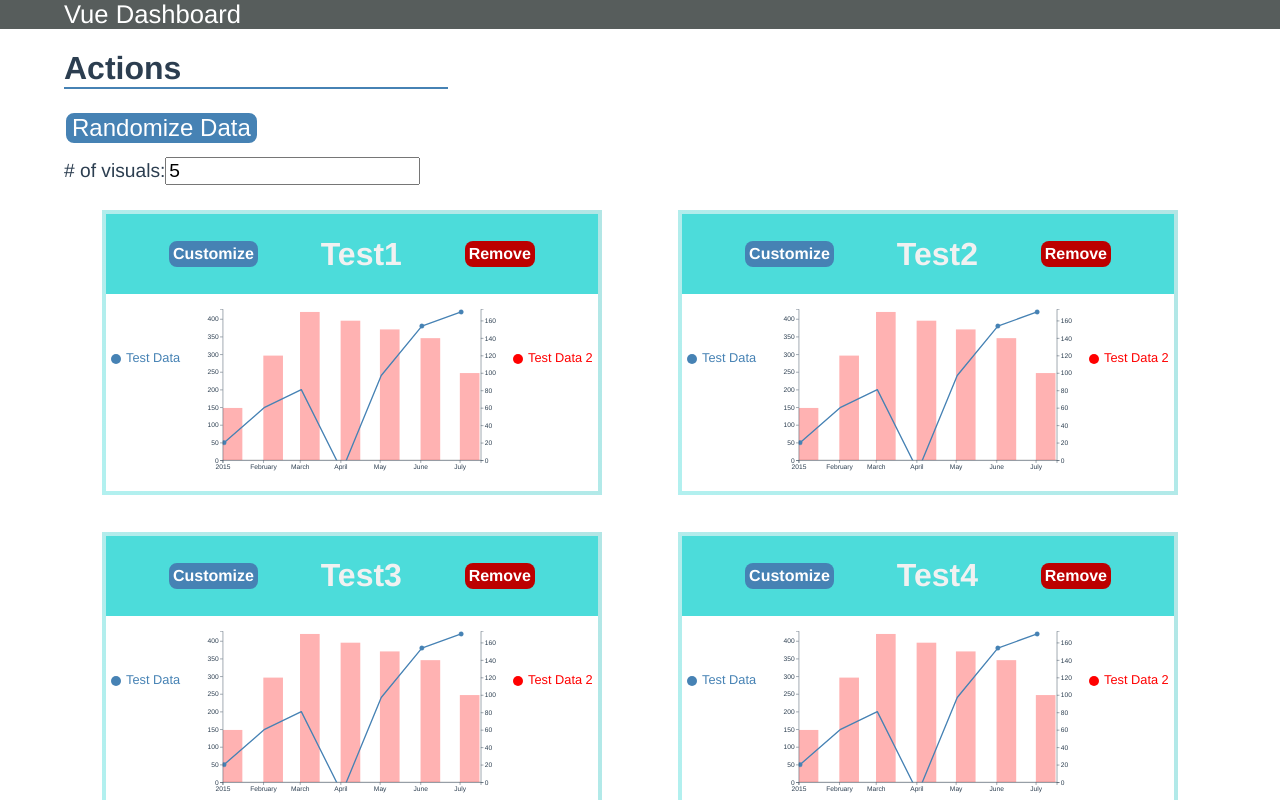
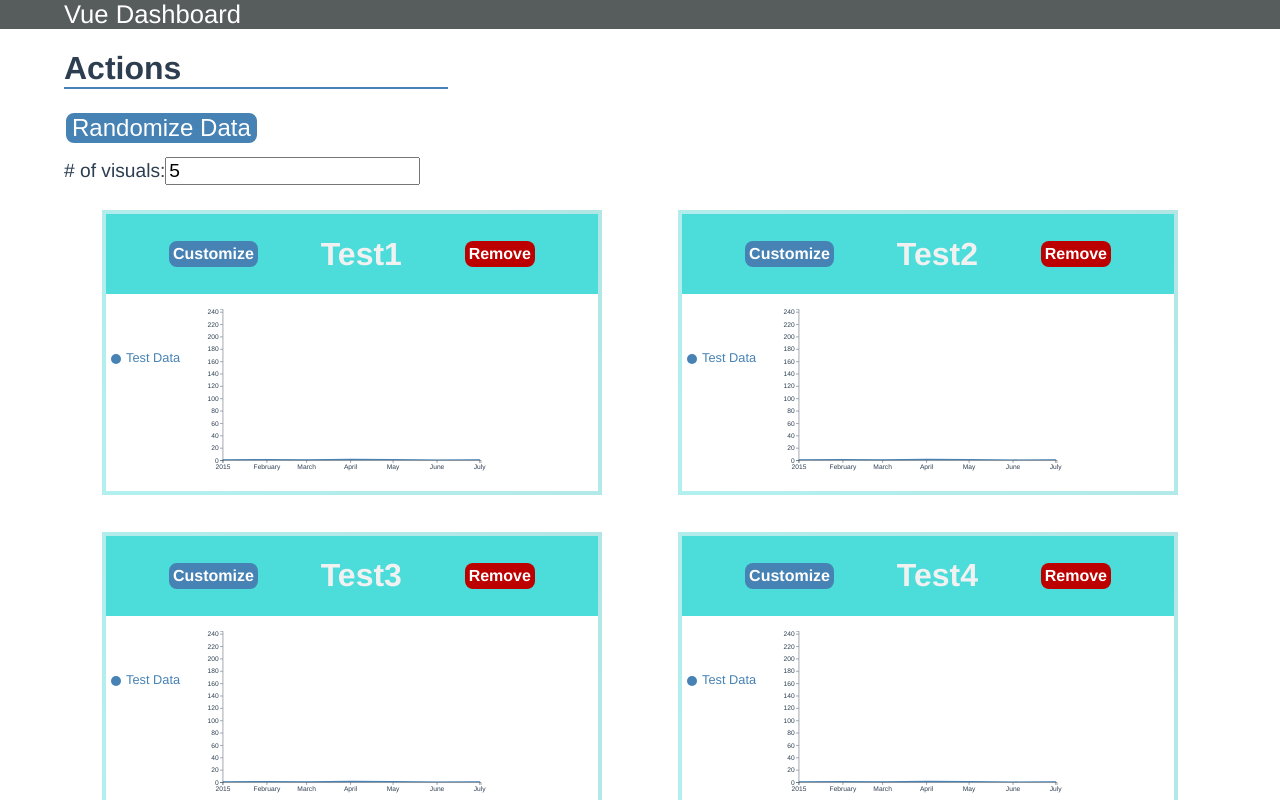
Before and after one commit to couchds/vue-linegraph, a Vue app: page / in a window 1280 px wide. Shown: the top 800 px of the page. Built offline with nearby package versions, Linux system fonts and the light colour scheme.

Commit message:
fix formatting

```diff
--- a/src/components/LineGraph.vue
+++ b/src/components/LineGraph.vue
@@ -60,44 +60,43 @@ export default {
                     animateDraw: true,
                     animateDrawDuration: 1000,
                     color: 'steelblue',
-                    criticalValues: [120, 350],
                     isBar: false,
                     name: 'Test Data',
                     referenceRange: [150, 300],
                     yAxis: 0,
                     measurements: [
                         {
-                            datetime: '2015-01-02',
-                            value: 50
+                            datetime: '2015-01-01',
+                            value: 0.6
                         },
                         {
-                            datetime: '2015-02-02',
-                            value: 150
+                            datetime: '2015-02-01',
+                            value: 1.2
                         },
                         {
-                            datetime: '2015-03-02',
-                            value: 200
+                            datetime: '2015-03-01',
+                            value: 0.5
                         },
                         {
-                            datetime: '2015-04-02',
-                            value: -30
+                            datetime: '2015-04-01',
+                            value: 1.3
                         },
                         {
-                            datetime: '2015-05-02',
-                            value: 240
+                            datetime: '2015-05-01',
+                            value: 1.2
                         },
                         {
-                            datetime: '2015-06-02',
-                            value: 380
+                            datetime: '2015-06-01',
+                            value: 0.4
                         },
                         {
-                            datetime: '2015-07-02',
-                            value: 420
+                            datetime: '2015-07-01',
+                            value: 0.6
                         }
                     ]
                 },
                 {
-                    active: true,
+                    active: false,
                     animateDraw: false,
                     animateDrawDuration: null,
                     color: 'red',
@@ -205,6 +204,8 @@ export default {
         datetimeFormat: {
             type: String,
             default: '%Y-%m-%d'
+            //default: "%Y-%m-%dT%H:%M:%SZ"
+            //2021-04-30T09:04:46Z
         },
         /**
          * Graph title, which should be unique among a set of graphs.
@@ -257,7 +258,7 @@ export default {
         },
         strokeWidth: {
             type: Number,
-            default: 1.5
+            default: 0.1
         }
     },
     computed: {
@@ -568,7 +569,18 @@ export default {
             }[axis];
             let yScale = this.getYScale(axis);
             if (axis === 0) {
-                this.y0Axis = d3.axisLeft(yScale).tickFormat(d3.format("~s"));
+                //this.y0Axis = d3.axisLeft(yScale).tickFormat(d3.format("~s"));
+                //this.y0Axis = d3.axisLeft(yScale).tickFormat(function () { return d3.format("~s")});
+                this.y0Axis = d3.axisLeft(yScale).tickFormat(function (d) {
+                    if (d > 1) {
+                        console.log("HERE");
+                        return d3.format("~s")(d);
+                    }
+                    else {
+                        return d3.format("~r")(d);
+                    }
+                    //return (d > 1) ? d3.format("~s") : d3.format("~r")
+                });
                 this.y0AxisGroup = this.chart
                     .append("g")
                     .attr("class", "y-axis axis")
@@ -580,7 +592,10 @@ export default {
                     .call(this.y0Axis);
             }
             if (axis === 1) {
-                this.y1Axis = d3.axisRight(yScale).tickFormat(d3.format("~s"));
+                //this.y1Axis = d3.axisRight(yScale).tickFormat(d3.format("~s"));
+                this.y1Axis = d3.axisRight(yScale).tickFormat(function (d) {
+                    return (d > 1) ? d3.format("~s") : d3.format("~r")
+                });
                 this.y1AxisGroup = this.chart
                     .append("g")
                     .attr("class", "y-axis axis")
@@ -643,8 +658,9 @@ export default {
             // Get min of min of each time series, and same for max.
             min = d3.min(searchArg, function (d) { return d3.min(d, function (d) { return parse(d.datetime) }); });
             max = d3.max(searchArg, function (d) { return d3.max(d, function (d) { return parse(d.datetime) }); });
-
-            if (this.timeSeriesHasBarGraph(Y0TimeSeries) || this.timeSeriesHasBarGraph(Y1TimeSeries)) {
+            console.log(min);
+            console.log(max);
+            if (this.timeSeriesHasBarGraph(Y0TimeSeries)) { // || this.timeSeriesHasBarGraph(Y1TimeSeries)) {
                 max.setHours(max.getHours() + (24*15)); // TODO: get the specific time to extend this by.
             }
             this.xScale = d3.scaleTime()
```
